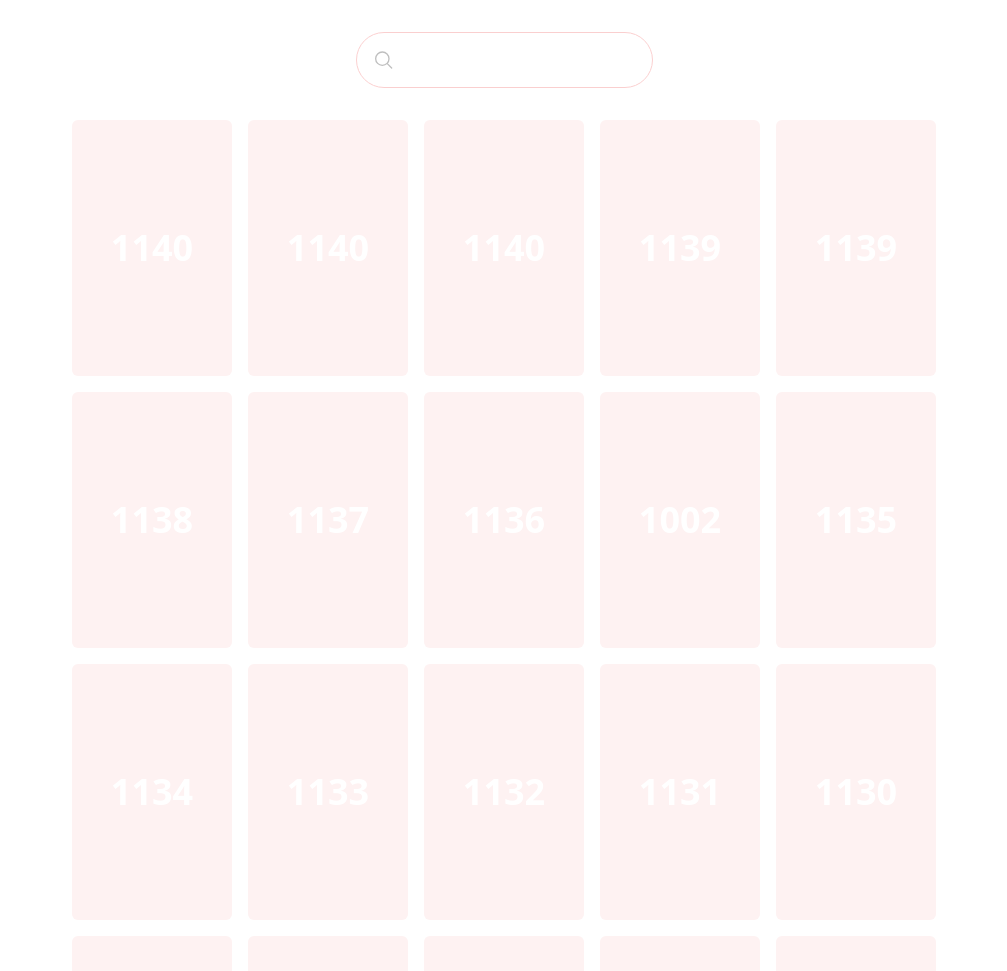
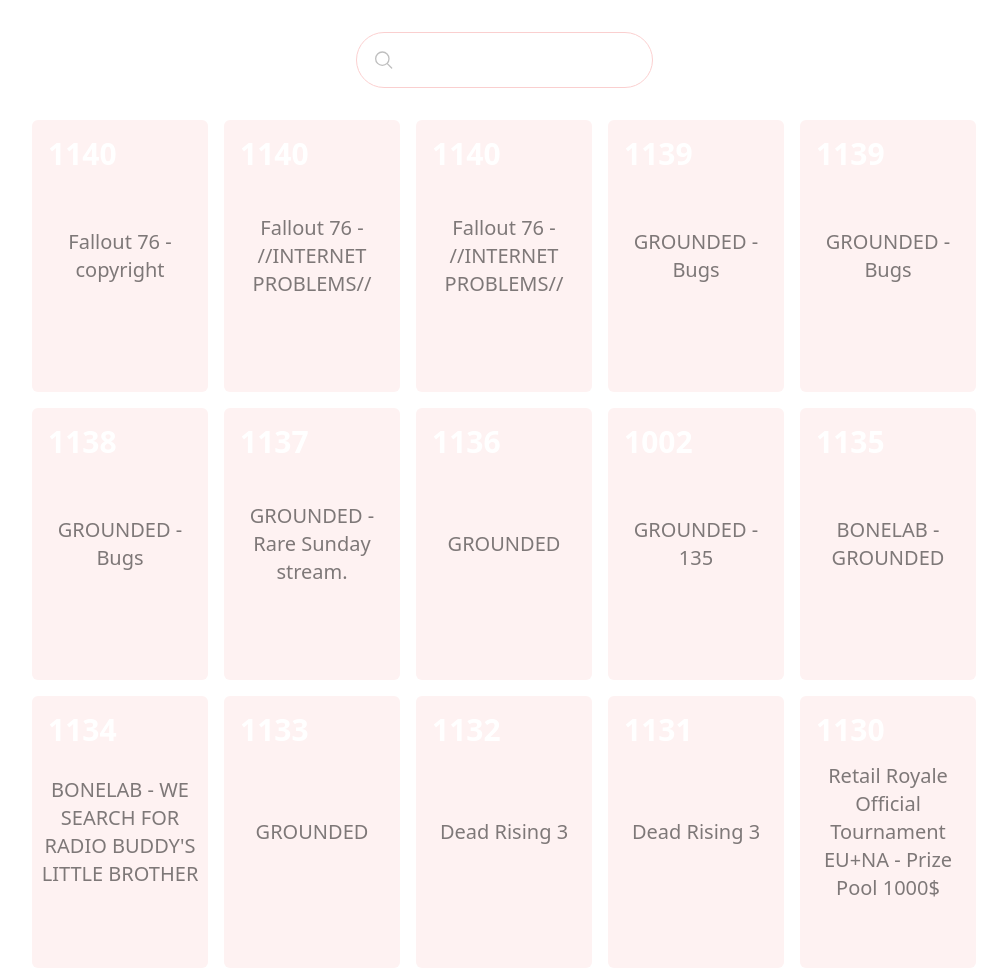
Before and after one commit to VideosOnDemand/JFJ, a plain HTML site: page docs/index.html in a window 1280 px wide. Shown: the top 971 px of the page, without its empty margins (136-1143 px from the left). Drawn offline with nearby package versions, Linux system fonts and the light colour scheme.

Commit message:
Added stream title to the item preview

```diff
--- a/docs/App.js
+++ b/docs/App.js
@@ -48,7 +48,9 @@ input.addEventListener('input',() => {
         return;
     }
 
-    const results = fuse.search(value);
+    let results = fuse.search(value);
+
+    log(results);
 
     for(const result of results)
         addPreview(result.item);
@@ -57,16 +59,26 @@ input.addEventListener('input',() => {
 
 function addPreview ( stream ){
 
-    const element = document.createElement('button');
+    const element = document.createElement('div');
 
-    element.className = 'box-content rounded-md h-64 w-40 bg-red-50 hover:cursor-pointer hover:bg-red-100 ease-in-out duration-100 focus:outline-none outline-none';
+    element.className = 'box-content rounded-md h-64 w-40 bg-red-50 hover:cursor-pointer hover:bg-red-100 ease-in-out duration-100 focus:outline-none outline-none p-2 relative flex items-center justify-center';
+
 
     const number = document.createElement('div');
 
-    number.className = 'text-4xl font-bold text-white'
+    number.className = 'text-3xl font-bold box-border top-4 left-4 w-fit h-fit text-white inset-1 absolute pointer-events-none '
     number.innerText = stream.stream;
 
     element.appendChild(number);
+
+
+    const title = document.createElement('div');
+
+    title.className = 'text-xl font-medium w-fit h-fit text-[#583011] opacity-50 pointer-events-none text-center'
+    title.innerText = stream.title;
+
+    element.appendChild(title);
+
 
     preview.appendChild(element);
 
@@ -81,8 +93,7 @@ function addDefaults (){
 }
 
 function clearPreview (){
-    for(const element of preview.children)
-        element.remove();
+    preview.innerHTML = '';
 }
 
 function openYoutube ( videoId ){
```
Also changed, not shown: docs/Style.css.
